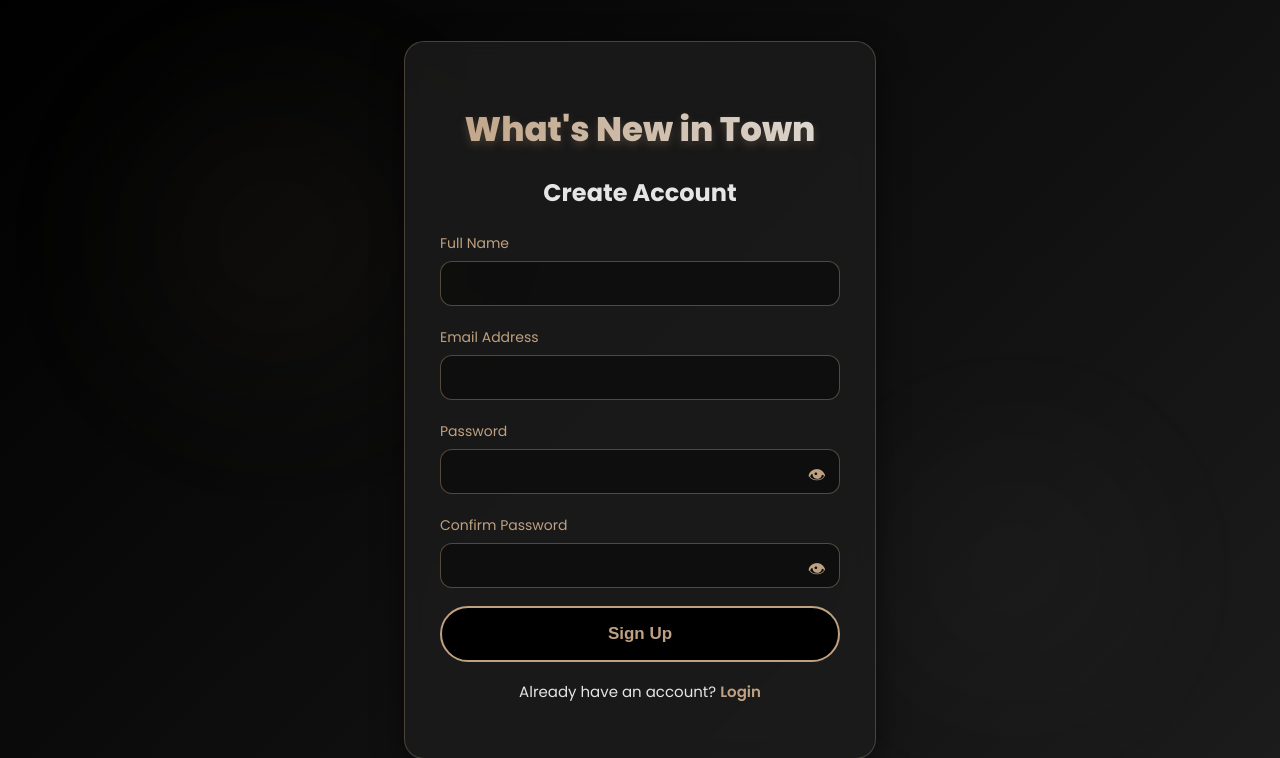
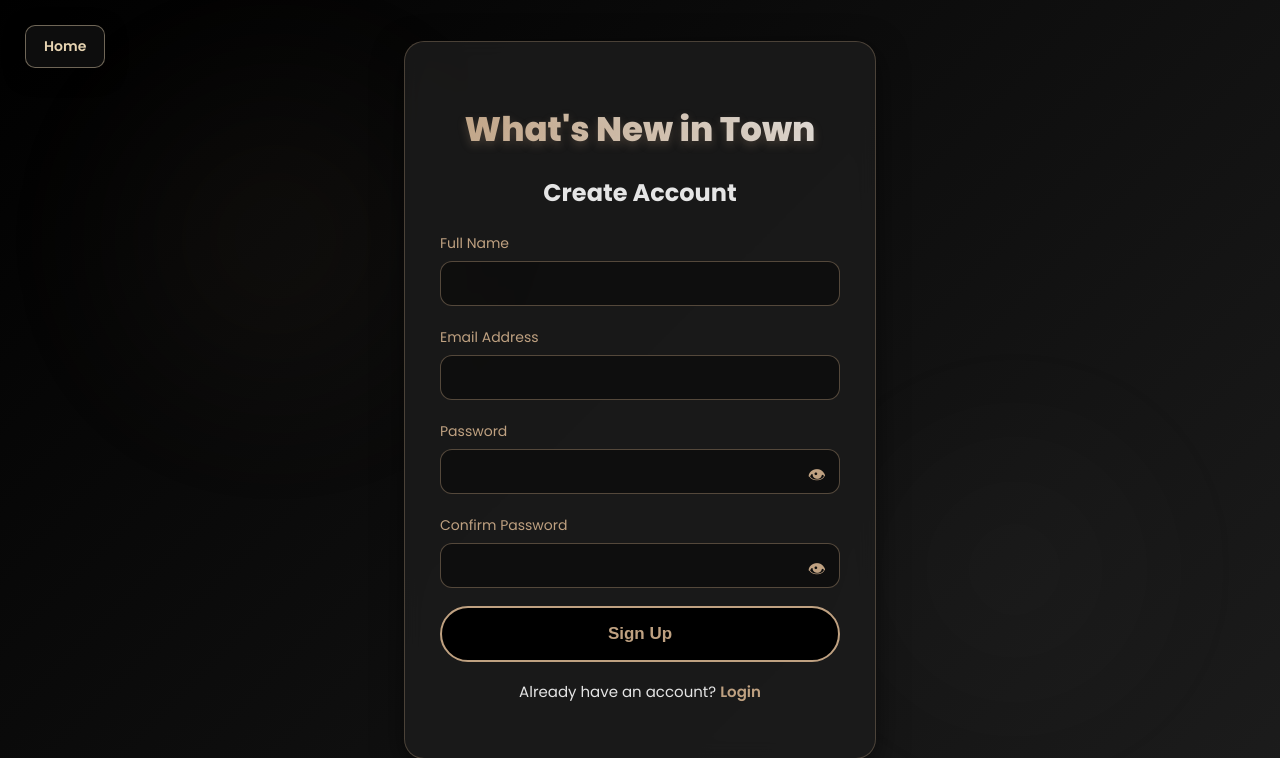
Before and after one commit to Yatharth224/WHATS-NEW-IN-TOWN, a Flask app: page /signup in a window 1280 px wide. Shown: the top 758 px of the page. Run offline with Flask 3, Linux system fonts and the light colour scheme.

Commit message:
home button update at signup page

```diff
--- a/templates/signup.html
+++ b/templates/signup.html
@@ -173,10 +173,40 @@
             margin-top: -10px;
             margin-bottom: 10px;
         }
+        /* HOME BUTTON */
+.home-btn {
+    position: fixed;
+    top: 25px;
+    left: 25px;
+    padding: 10px 18px;
+    border-radius: 10px;
+    border: 1px solid rgba(230, 211, 177, 0.45);
+    background: rgba(20,20,20,0.65);
+    color: #E6D3B1;
+    font-weight: 600;
+    font-size: 14px;
+    text-decoration: none;
+    backdrop-filter: blur(10px);
+    transition: 0.35s ease;
+    box-shadow: 0 6px 20px rgba(0,0,0,0.5);
+    z-index: 1000;
+}
+
+.home-btn:hover {
+    color: #000;
+    background: #E6D3B1;
+    box-shadow:
+        0 0 15px rgba(230, 211, 177, 0.8),
+        0 0 30px rgba(230, 211, 177, 0.6);
+    transform: translateY(-2px);
+}
+
     </style>
 </head>
 
 <body>
+<!-- HOME BUTTON -->
+<a href="/" class="home-btn">Home</a>
 
     <div class="background-orbs">
         <div class="orb orb1"></div>
```
